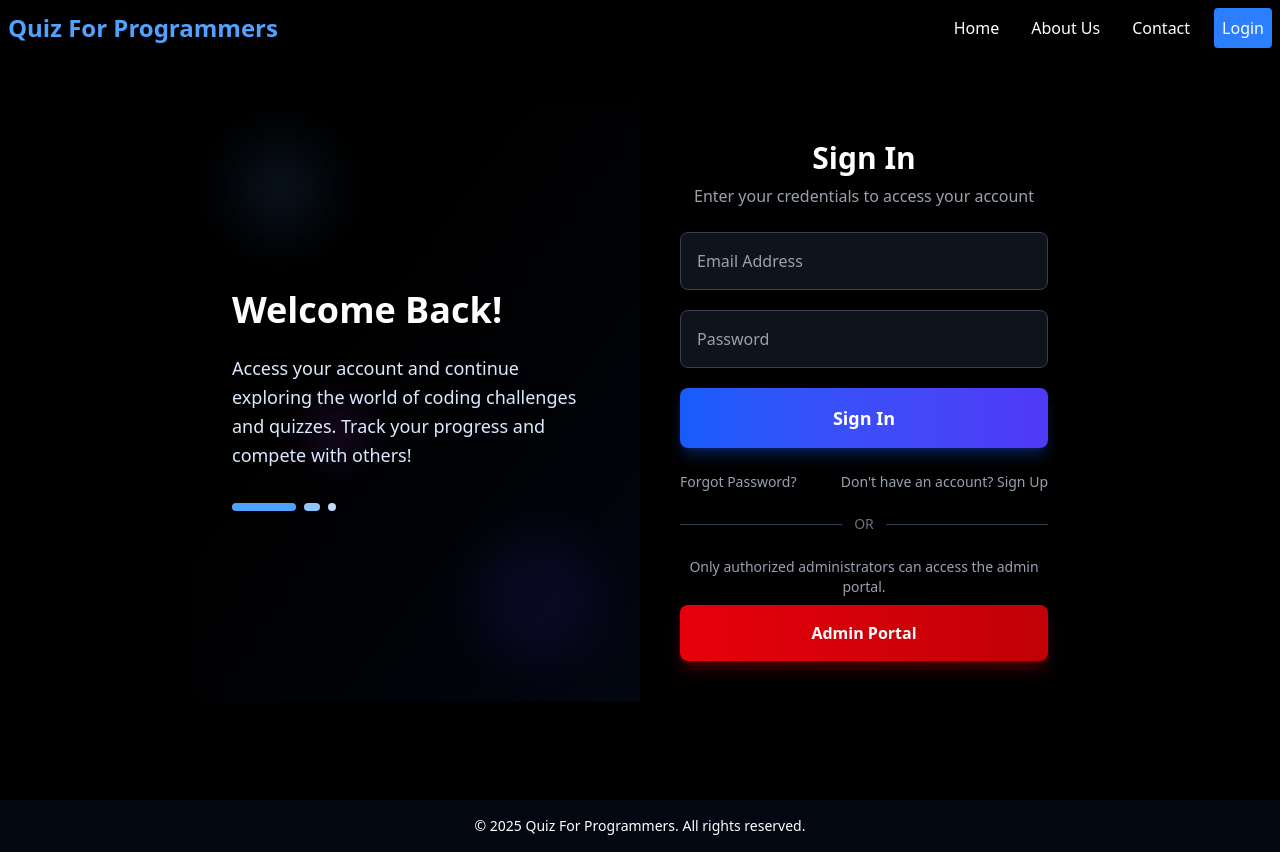
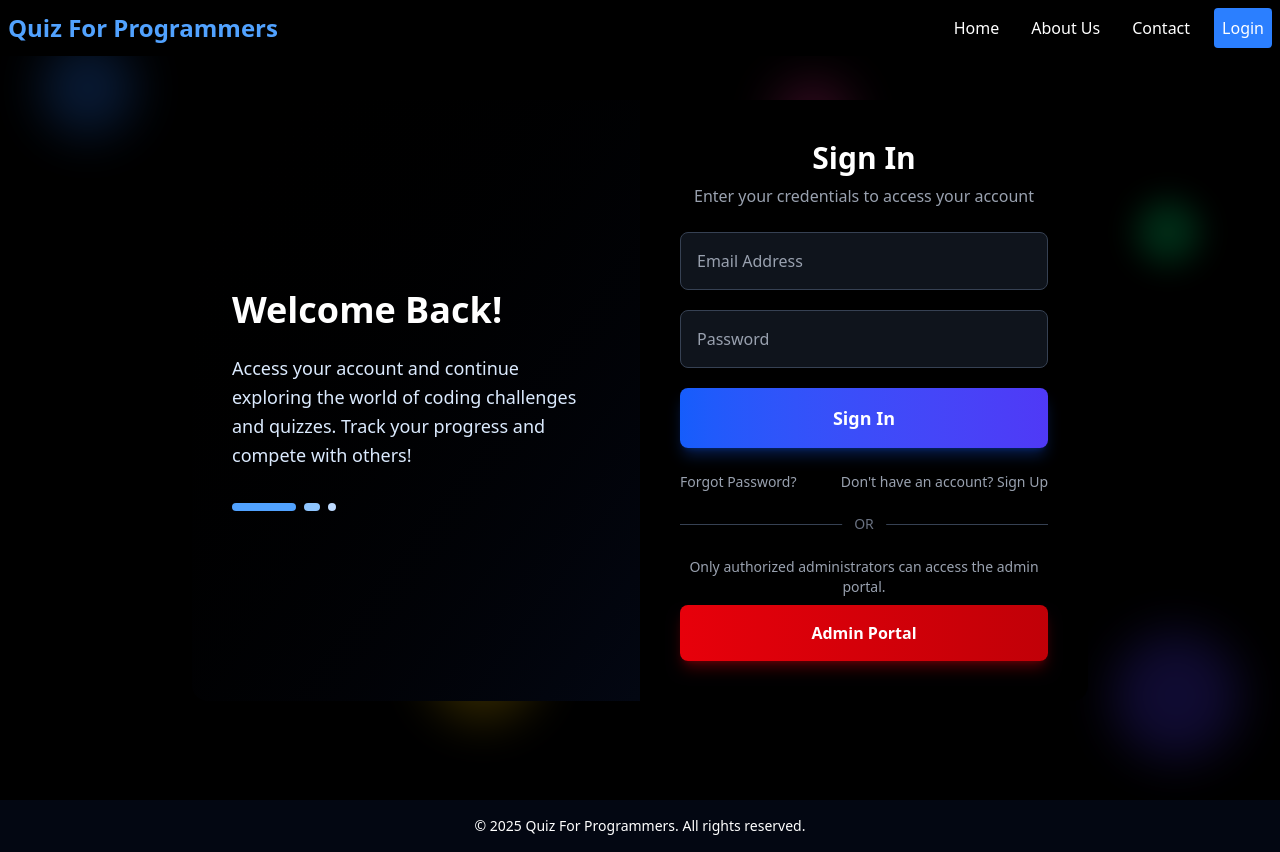
Before and after one commit to 001Albin/Full-Stack-QuizWebsite, a React (Vite) app in the folder quizFrontend/: page /login in a window 1280 px wide. Built offline with nearby package versions, Linux system fonts and the light colour scheme.

Commit message:
some change in bg

```diff
--- a/quizFrontend/src/components/About.jsx
+++ b/quizFrontend/src/components/About.jsx
@@ -10,6 +10,20 @@ export default function About() {
 
   return (
     <div className="min-h-screen bg-black text-white flex items-center justify-center p-4 mt-5">
+      <div className="absolute top-0 left-0 w-full h-full opacity-20 pointer-events-none">
+        {/* Existing blurs */}
+        <div className="absolute top-10 left-10 w-24 h-24 bg-blue-500 rounded-full blur-xl"></div>
+        <div className="absolute bottom-10 right-10 w-32 h-32 bg-indigo-600 rounded-full blur-xl"></div>
+        <div className="absolute top-1/2 left-1/4 w-16 h-16 bg-purple-600 rounded-full blur-lg"></div>
+
+        {/* Additional blurs */}
+        <div className="absolute top-20 right-1/3 w-20 h-20 bg-pink-500 rounded-full blur-xl"></div>
+        <div className="absolute bottom-20 left-1/3 w-28 h-28 bg-yellow-400 rounded-full blur-xl"></div>
+        <div className="absolute top-1/4 right-20 w-16 h-16 bg-green-400 rounded-full blur-lg"></div>
+        <div className="absolute bottom-1/3 right-1/4 w-24 h-24 bg-red-500 rounded-full blur-2xl"></div>
+      </div>
+
+
       <div className="max-w-7xl w-full bg-black p-8 rounded-2xl shadow-lg border border-gray-800">
         <h1 className="text-3xl font-bold text-blue-500 text-center mb-4">About Our Quiz for Programmers</h1>
         <p className="text-gray-300 text-lg leading-relaxed text-center mb-6">
--- a/quizFrontend/src/components/Auth.jsx
+++ b/quizFrontend/src/components/Auth.jsx
@@ -58,6 +58,18 @@ export default function Auth() {
 
   return (
     <div className="min-h-screen bg-black flex flex-col items-center justify-center p-6 text-white">
+       <div className="absolute top-0 left-0 w-full h-full opacity-20 pointer-events-none">
+          {/* Existing blurs */}
+          <div className="absolute top-10 left-10 w-24 h-24 bg-blue-500 rounded-full blur-xl"></div>
+          <div className="absolute bottom-10 right-10 w-32 h-32 bg-indigo-600 rounded-full blur-xl"></div>
+          <div className="absolute top-1/2 left-1/4 w-16 h-16 bg-purple-600 rounded-full blur-lg"></div>
+
+          {/* Additional blurs */}
+          <div className="absolute top-20 right-1/3 w-20 h-20 bg-pink-500 rounded-full blur-xl"></div>
+          <div className="absolute bottom-20 left-1/3 w-28 h-28 bg-yellow-400 rounded-full blur-xl"></div>
+          <div className="absolute top-1/4 right-20 w-16 h-16 bg-green-400 rounded-full blur-lg"></div>
+          <div className="absolute bottom-1/3 right-1/4 w-24 h-24 bg-red-500 rounded-full blur-2xl"></div>
+        </div>
       {!questions.length ? (
         <form onSubmit={handleSubmit} className="bg-gray-950 p-8 rounded-2xl shadow-lg w-full max-w-md">
           <h2 className="text-2xl font-bold mb-6 text-center">Enter Password to Access Quiz</h2>
--- a/quizFrontend/src/components/Contact.jsx
+++ b/quizFrontend/src/components/Contact.jsx
@@ -33,10 +33,23 @@ export default function ContactForm() {
         <div className="grid grid-cols-1 lg:grid-cols-2 gap-8">
           {/* Contact Info */}
           <div className="space-y-6">
+            <div className="absolute top-0 left-0 w-full h-full opacity-20 pointer-events-none">
+              {/* Existing blurs */}
+              <div className="absolute top-10 left-10 w-24 h-24 bg-blue-500 rounded-full blur-xl"></div>
+              <div className="absolute bottom-10 right-10 w-32 h-32 bg-indigo-600 rounded-full blur-xl"></div>
+              <div className="absolute top-1/2 left-1/4 w-16 h-16 bg-purple-600 rounded-full blur-lg"></div>
+
+              {/* Additional blurs */}
+              <div className="absolute top-20 right-1/3 w-20 h-20 bg-pink-500 rounded-full blur-xl"></div>
+              <div className="absolute bottom-20 left-1/3 w-28 h-28 bg-yellow-400 rounded-full blur-xl"></div>
+              <div className="absolute top-1/4 right-20 w-16 h-16 bg-green-400 rounded-full blur-lg"></div>
+              <div className="absolute bottom-1/3 right-1/4 w-24 h-24 bg-red-500 rounded-full blur-2xl"></div>
+            </div>
+
             <div className="bg-black border border-gray-800 p-6 rounded-lg shadow-md">
               <div className="flex items-start">
                 <div className="text-blue-400 mr-4">
-                  <MapPin className="w-6 h-3" />
+                  <MapPin className="w-6 h-6" />
                 </div>
                 <div>
                   <h3 className="text-xl font-semibold">Location</h3>
--- a/quizFrontend/src/components/Home.jsx
+++ b/quizFrontend/src/components/Home.jsx
@@ -13,6 +13,19 @@ const Home = () => {
   };
   return (
     <div className="bg-black text-white min-h-screen flex flex-col items-center justify-center p-4 mt-6">
+      <div className="absolute top-0 left-0 w-full h-full opacity-20 pointer-events-none">
+        {/* Existing blurs */}
+        <div className="absolute top-10 left-10 w-24 h-24 bg-blue-500 rounded-full blur-xl"></div>
+        <div className="absolute bottom-10 right-10 w-32 h-32 bg-indigo-600 rounded-full blur-xl"></div>
+        <div className="absolute top-1/2 left-1/4 w-16 h-16 bg-purple-600 rounded-full blur-lg"></div>
+
+        {/* Additional blurs */}
+        <div className="absolute top-20 right-1/3 w-20 h-20 bg-pink-500 rounded-full blur-xl"></div>
+        <div className="absolute bottom-20 left-1/3 w-28 h-28 bg-yellow-400 rounded-full blur-xl"></div>
+        <div className="absolute top-1/4 right-20 w-16 h-16 bg-green-400 rounded-full blur-lg"></div>
+        <div className="absolute bottom-1/3 right-1/4 w-24 h-24 bg-red-500 rounded-full blur-2xl"></div>
+      </div>
+
       <header className="text-center mb-8">
         <h1 className="text-3xl font-extrabold mb-3 tracking-tight leading-tight text-green-500">
           Master Coding with Interactive Quizzes
--- a/quizFrontend/src/components/Login.jsx
+++ b/quizFrontend/src/components/Login.jsx
@@ -27,13 +27,20 @@ export default function Login() {
   return (
     <div className="min-h-screen flex items-center justify-center bg-black text-white px-4 sm:px-6 lg:px-8">
       <div className="flex flex-col md:flex-row w-full max-w-4xl rounded-2xl shadow-2xl overflow-hidden">
+        <div className="absolute top-0 left-0 w-full h-full opacity-20 pointer-events-none">
+          {/* Existing blurs */}
+          <div className="absolute top-10 left-10 w-24 h-24 bg-blue-500 rounded-full blur-xl"></div>
+          <div className="absolute bottom-10 right-10 w-32 h-32 bg-indigo-600 rounded-full blur-xl"></div>
+          <div className="absolute top-1/2 left-1/4 w-16 h-16 bg-purple-600 rounded-full blur-lg"></div>
+
+          {/* Additional blurs */}
+          <div className="absolute top-20 right-1/3 w-20 h-20 bg-pink-500 rounded-full blur-xl"></div>
+          <div className="absolute bottom-20 left-1/3 w-28 h-28 bg-yellow-400 rounded-full blur-xl"></div>
+          <div className="absolute top-1/4 right-20 w-16 h-16 bg-green-400 rounded-full blur-lg"></div>
+          <div className="absolute bottom-1/3 right-1/4 w-24 h-24 bg-red-500 rounded-full blur-2xl"></div>
+        </div>
         {/* Left Side - Description */}
         <div className="hidden md:flex flex-col justify-center p-10 w-1/2 bg-gradient-to-br from-black to-gray-950 relative overflow-hidden">
-          <div className="absolute top-0 left-0 w-full h-full opacity-10">
-            <div className="absolute top-10 left-10 w-24 h-24 bg-blue-400 rounded-full blur-xl"></div>
-            <div className="absolute bottom-10 right-10 w-32 h-32 bg-indigo-600 rounded-full blur-xl"></div>
-            <div className="absolute top-1/2 left-1/4 w-16 h-16 bg-purple-500 rounded-full blur-lg"></div>
-          </div>
 
           <div className="relative z-10">
             <h2 className="text-4xl font-bold text-white mb-6">
```
